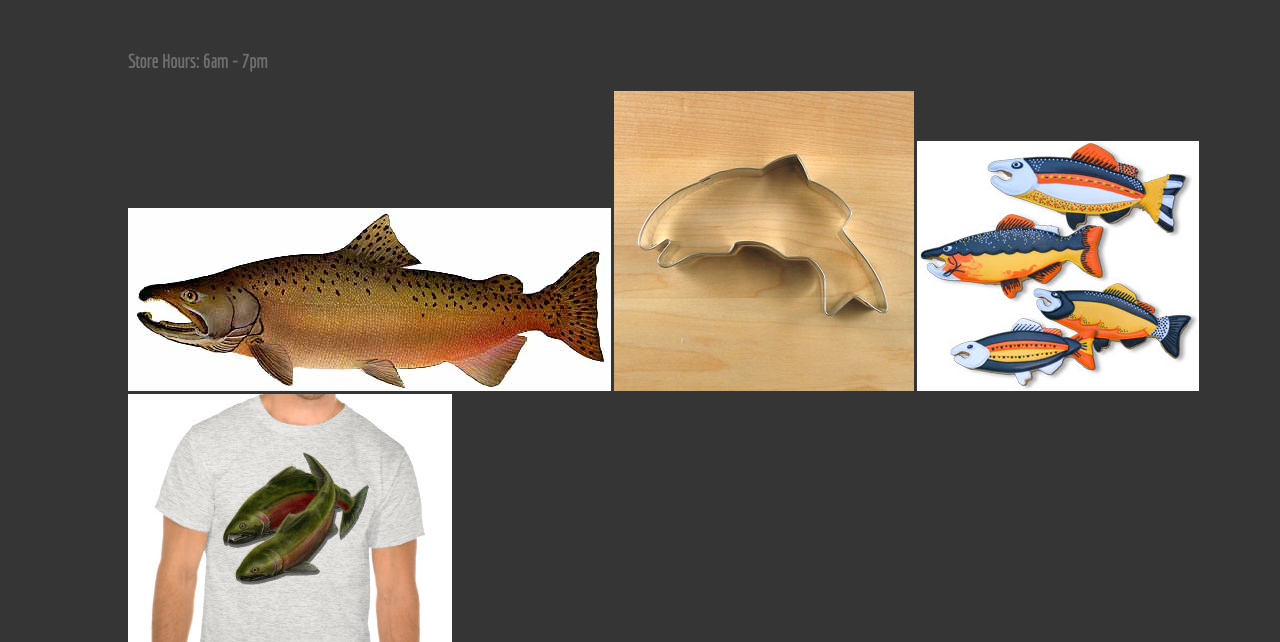
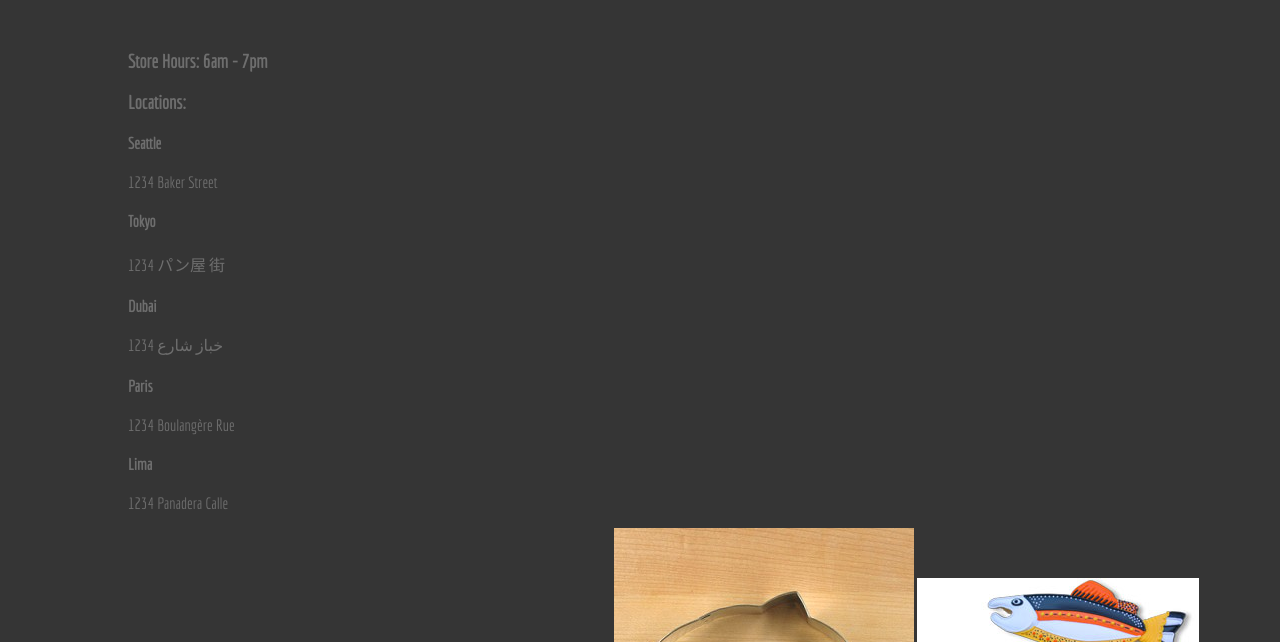
Before and after one commit to ijkeller/cookie-stand, a plain HTML site: page index.html in a window 1280 px wide. Shown: the part 127-769 px from the top of the page. Drawn offline with Linux system fonts and the light colour scheme.

Commit message:
added location data to index.html

```diff
--- a/index.html
+++ b/index.html
@@ -17,18 +17,45 @@
 <body>
     <nav>
         <section>
-           <img src="./assets/salmon.png" alt="salmon" srcset="" width="197" height="62">
-        <h1>Home Page</h1>
+            <img src="./assets/salmon.png" alt="salmon" srcset="" width="197" height="62">
+            <h1>Home Page</h1>
         </section>
         <section>
             <a href="./store.html">Store Page</a>
-        <a href="./sales.html">Sales Page</a>
-        <a href="./order-processing.html">Order Processing Page</a>
+            <a href="./sales.html">Sales Page</a>
+            <a href="./order-processing.html">Order Processing Page</a>
         </section>
 
     </nav>
     <main>
-        <h3>Store Hours: 6am - 7pm</h3>
+        <div class="hours">
+            <h3>Store Hours: 6am - 7pm</h3>
+        </div>
+        <div class="locations">
+            <h3>Locations: </h3>
+            <div class="address">
+                <section>
+                    <h4>Seattle</h4>
+                    <p>1234 Baker Street</p>
+                </section>
+                <section>
+                    <h4>Tokyo</h4>
+                    <p>1234 パン屋 街</p>
+                </section>
+                <section>
+                    <h4>Dubai</h4>
+                    <p>1234 خباز شارع</p>
+                </section>
+                <section>
+                    <h4>Paris</h4>
+                    <p>1234 Boulangère Rue</p>
+                </section>
+                <section>
+                    <h4>Lima</h4>
+                    <p>1234 Panadera Calle</p>
+                </section>
+            </div>
+        </div>
         <img src="./assets/chinook.jpg" alt="chinook" srcset="">
         <img src="./assets/cutter.jpeg" alt="cutter" srcset="">
         <img src="./assets/fish.jpg" alt="fish" srcset="">
```
